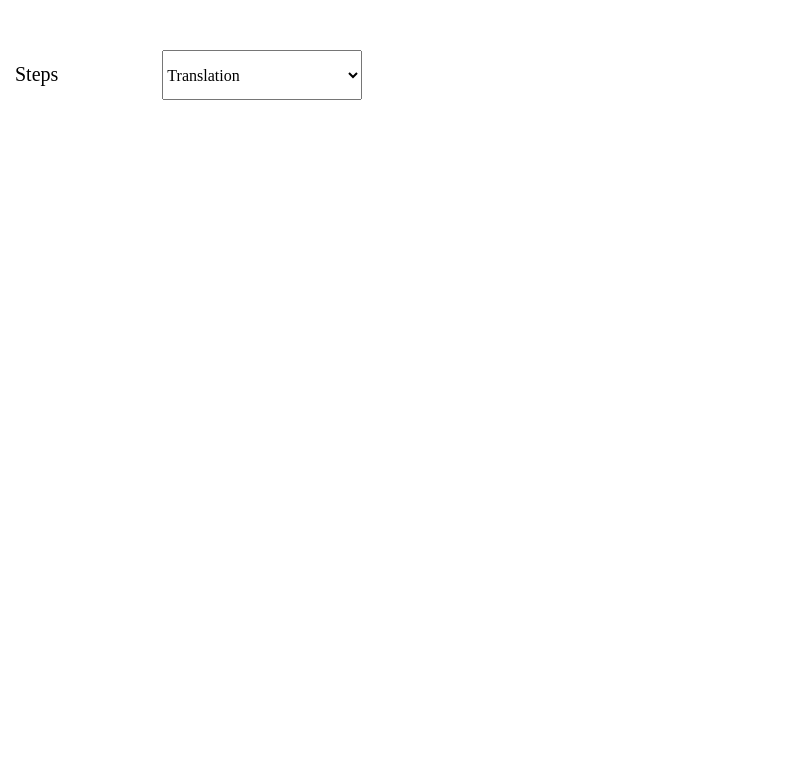
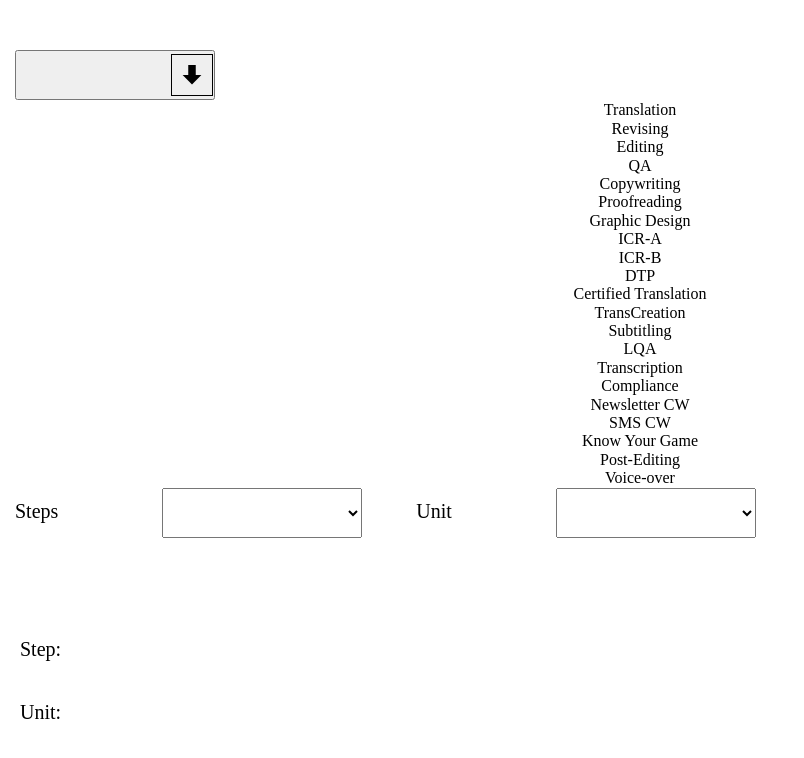
Before and after one commit to karimorozova/test-pangea, a plain HTML site: page index.html in a window 1280 px wide. Shown: the whole page, without its empty margins (0-804 px from the left). Drawn offline with nearby package versions, Linux system fonts and the light colour scheme.

Commit message:
Fixed styles

```diff
--- a/css/styles.css
+++ b/css/styles.css
@@ -1,3 +1,9 @@
+p, h1, h2, h3 {
+    margin: 0;
+    padding: 0;
+}
+
+
 .container {
     padding: 50px 15px;
     /* padding-left: 15px;
@@ -6,6 +12,7 @@
 }
 
 .label {
+    position: relative;
     display: inline-block;
     margin-right: 100px;
     font-size: 20px;
@@ -15,8 +22,72 @@
 #steps {
     margin-right: 50px;
 }
-
+.btn {
+    position: relative;
+    width: 200px;
+    height: 50px;
+}
 select {
     width: 200px;
     height: 50px;
+    /* transform: rotateX(180deg); */
 }
+option {
+    position: absolute;
+    left: 0;
+    top: 100%;
+}
+.output-container {
+    margin-top: 30px;
+}
+.output {
+    padding: 20px;
+}
+.output-content {
+    display: inline-block;
+    font-size: 20px;
+    margin-right: 55px;
+}
+
+.step-value {
+    display: inline-block;
+}
+
+.arrow-down {
+    width: 20px;
+    height: 20px;
+    /* top: 50%;
+    left: 50%;
+    transform: translateX(-50%);
+    transform: translateY(50%); */
+
+
+}
+.wrapper {
+    width: 40px;
+    height: 40px;
+    border: 1px solid black;
+    position: absolute;
+top: 50%;
+transform: translateY(-50%);
+right: 0;
+display: flex;
+justify-content: center;
+align-items: center;
+}
+
+.js-transform {
+    transform: rotate(180deg);
+}
+
+.steps {
+    list-style: none;
+    margin: 0;
+    padding: 0;
+    /* width: 100%; */
+    text-align: center;
+}
+
+.btn-cont {
+
+}
--- a/index.html
+++ b/index.html
@@ -10,24 +10,42 @@
 </head>
 <body>
     <div class="container">
-    <label for="steps" class="label">Steps</label>
+        <div class="btn-cont">
+        <button class="btn">
+            <div class="wrapper ">
+                <svg class="arrow-down" width="16" height="15">
+                <use href="./images/arrow.svg#icon-arrow-down"></use>
+            </svg>
+        </div>
+
+        </button>
+        <ul class="steps">
+
+        </ul>
+    </div>
+    <label for="steps" class="label">Steps
+
+    </label>
+
     <select name="steps" id="steps">
-    <!-- <option value="translation">Translation</option>
-    <option value="copywriting">Copywriting</option>
-    <option value="lqa">LQA</option>
-    <option value="dtp">DTP</option>
-    <option value="transcreation">TransCreation</option> -->
     </select>
 
-    <!-- <label for="unit" class="label">Unit</label>
+   <label for="unit" class="label">Unit</label>
     <select name="unit" id="unit">
-   <option value="other">Other</option>
-    <option value="finance">Finance</option>
-    <option value="igaming">Igaming</option>
-    <option value="automotive">Automotive</option>
-    </select> -->
+    </select>
+
 
 </div>
+<div class="output-container">
+    <div class="output">
+        <p class="output-content">Step:</p>
+        <span class="step-value"></span>
+    </div>
+    <div class="output">
+        <p class="output-content">Unit:</p>
+        <span class="unit-value"></span>
+    </div>
+    </div>
 <script type="module" src="./js/options.js"></script>
 <script type="module" src="./js/api.js"></script>
 </body>
--- a/js/api.js
+++ b/js/api.js
@@ -21,33 +21,79 @@ const refs = {
     steps: document.querySelector('#steps'),
     container: document.querySelector('.container'),
     unit: document.querySelector('#unit'),
+    stepValue: document.querySelector('.step-value'),
+    unitValue: document.querySelector('.unit-value'),
+    icon: document.querySelector('.arrow-down'),
+    btn: document.querySelector('.btn'),
+    stepsList: document.querySelector('.steps'),
 }
 
+// const stepsStr = features.map(({title, calculationUnit}) => {
+
+//     const markup = `<option value=${title}>${title}</option>`;
 
 
-const mapedArr = features.map(({title, calculationUnit}) => {
-    const options = [];
+//     return markup;
+// }).join('');
+const stepsStr = features.map(({title, calculationUnit}) => {
+
+    const markup = `<li class=${title}>${title}</li>`;
+
+
+    return markup;
+}).join('');
+// console.log(mapedArr);
+// refs.steps.insertAdjacentHTML('beforeend', stepsStr);
+refs.stepsList.insertAdjacentHTML('beforeend', stepsStr);
+
+refs.steps.addEventListener("change", setOutput);
+refs.btn.addEventListener("click", onSelectClick);
+
+function setOutput() {
+    refs.unitValue.textContent = "";
+    refs.stepValue.textContent = '';
+//   const selectedOptionValue = refs.steps.value;
+  const selectedOptionIndex = refs.steps.selectedIndex;
+  const selectedOptionText = refs.steps.options[selectedOptionIndex].text;
+  refs.stepValue.textContent = selectedOptionText;
+
+//   console.log(selectedOptionValue);
+  console.log(selectedOptionIndex);
+  console.log(selectedOptionText);
+
+const mapeArr = features.map(({title, calculationUnit}) => {
+    if(selectedOptionText === title) {
+        const options = [];
+        const type = calculationUnit.map(({type}) => {
+            options.push(type);
+            const units = options.map(option => {
+                const markup = `<option value=${option}>${option}</option>`;
+                return markup;
+            }).join('');
+            console.log(options);
+
+            refs.unit.innerHTML = units;
+            refs.unit.addEventListener("change", setUnitOutput);
+
+
+        });
+        return;
+    }
     const markup = `<option value=${title}>${title}</option>`;
 
 
     return markup;
 }).join('');
-// console.log(mapedArr);
-refs.steps.insertAdjacentHTML('beforeend', mapedArr);
 
-const value = refs.steps.options[refs.steps.selectedIndex].value;
-console.log(value);
+  }
+//   refs.steps.addEventListener("change", setUnitOutput);
+  function setUnitOutput() {
+    const selectedOptionIndex = refs.unit.selectedIndex;
+    const selectedOptionValue = refs.unit.options[selectedOptionIndex].text;
+            refs.unitValue.textContent = selectedOptionValue;
+  }
 
-// console.log(calculationUnit);
-// const unitsMarkup = calculationUnit.map(({type}) => {
-
-//     options.push(type);
-
-// });
-// console.log(options);
-// const optionsMarkup = options.map(option => {
-//     const optionEL = `<option value=${option}>${option}</option>`;
-// return optionEL;
-// }).join('');
-
-// refs.unit.innerHTML = optionsMarkup;
+  function onSelectClick() {
+refs.icon.classList.toggle('js-transform');
+// refs.btn.textContent = "Hello"
+  }
```
Also changed, not shown: images/arrow.svg (added).
